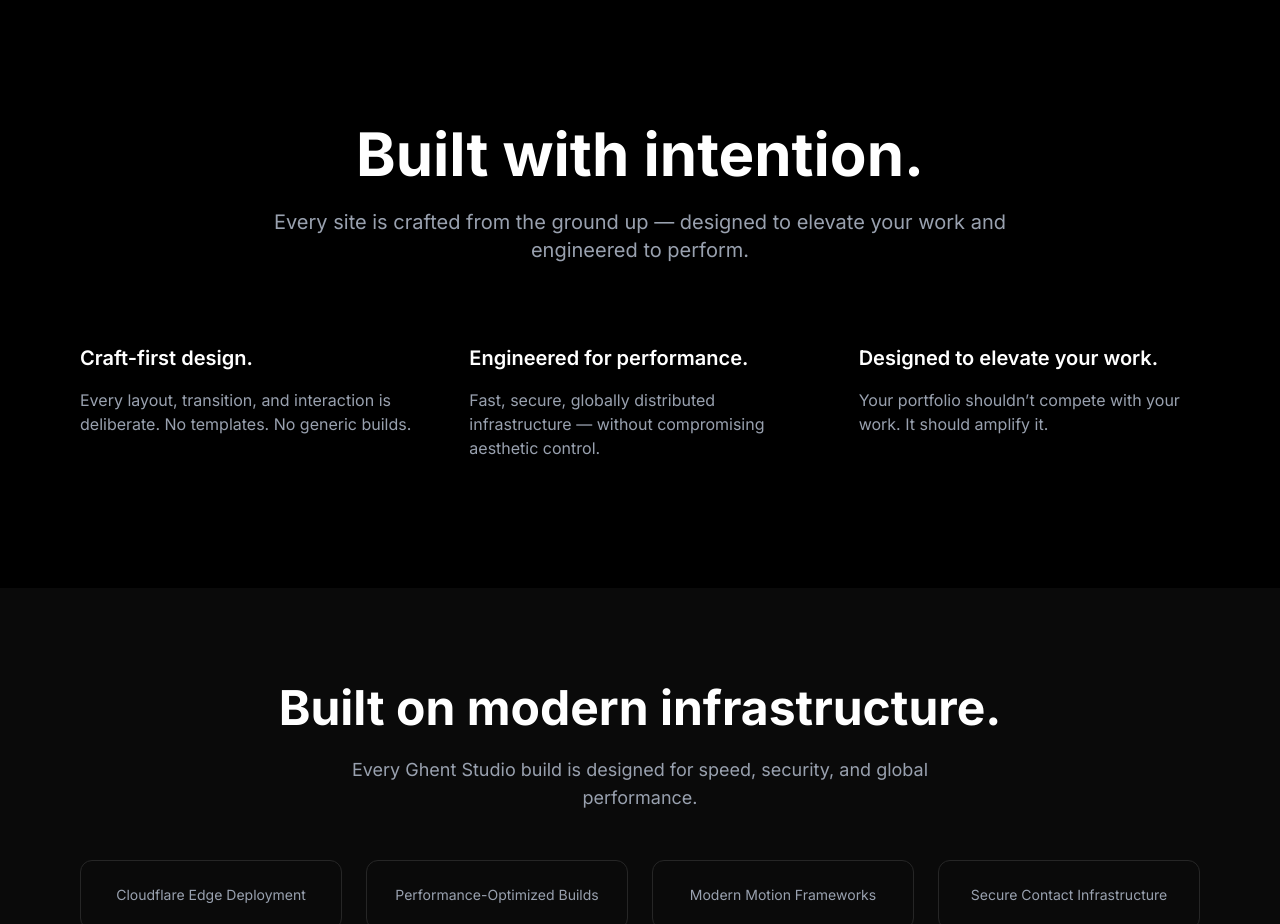
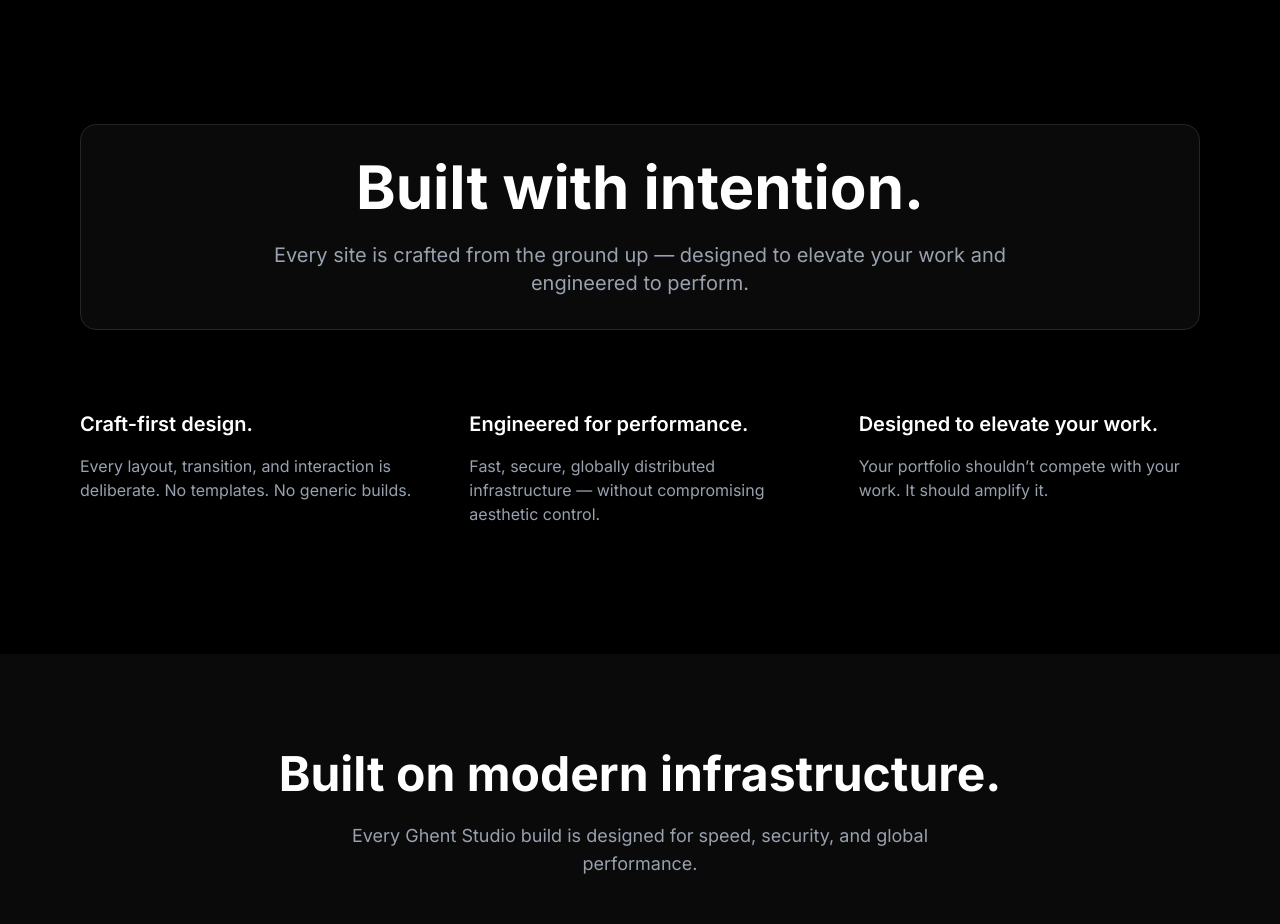
Before and after one commit to raghent/ghent-studio, a React (Vite) app: page / in a window 1280 px wide. Shown: the part 1540-2464 px from the top of the page. Built offline with nearby package versions, Linux system fonts and the light colour scheme.

Commit message:
Update why

```diff
--- a/src/sections/Why.jsx
+++ b/src/sections/Why.jsx
@@ -16,13 +16,14 @@ export default function Why() {
           transition={{ duration: 0.8 }}
           viewport={{ once: true }}
           className="mb-20 text-center"
-        >
+        > <div className="p-8 rounded-2xl border border-neutral-800 bg-neutral-950 transition-all duration-300 hover:-translate-y-2 hover:border-purple-500 hover:shadow-[0_20px_50px_rgba(124,58,237,0.35)]">
           <h2 className="text-4xl md:text-6xl font-bold mb-6">
             Built with intention.
           </h2>
           <p className="text-gray-400 text-lg md:text-xl max-w-3xl mx-auto">
             Every site is crafted from the ground up — designed to elevate your work and engineered to perform.
           </p>
+          </div>
         </motion.div>
 
         <div className="grid md:grid-cols-3 gap-12">
```
